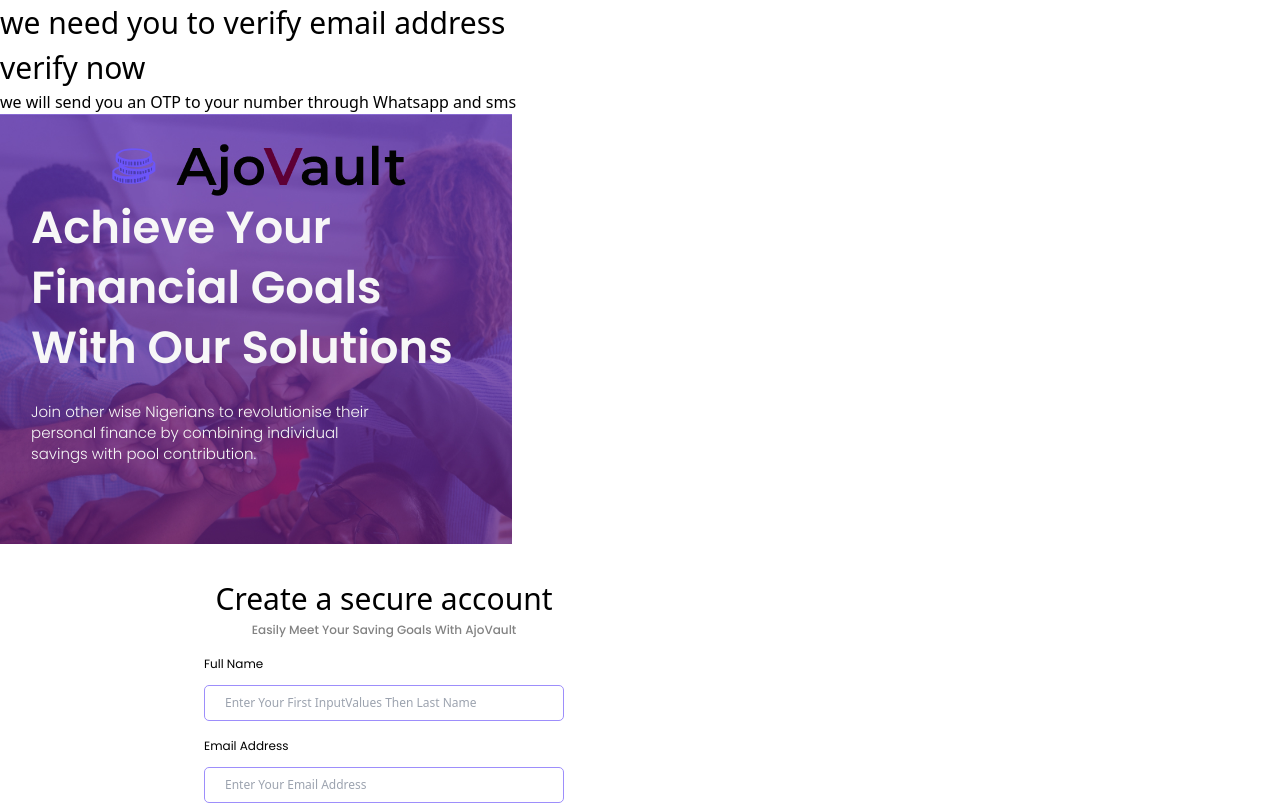
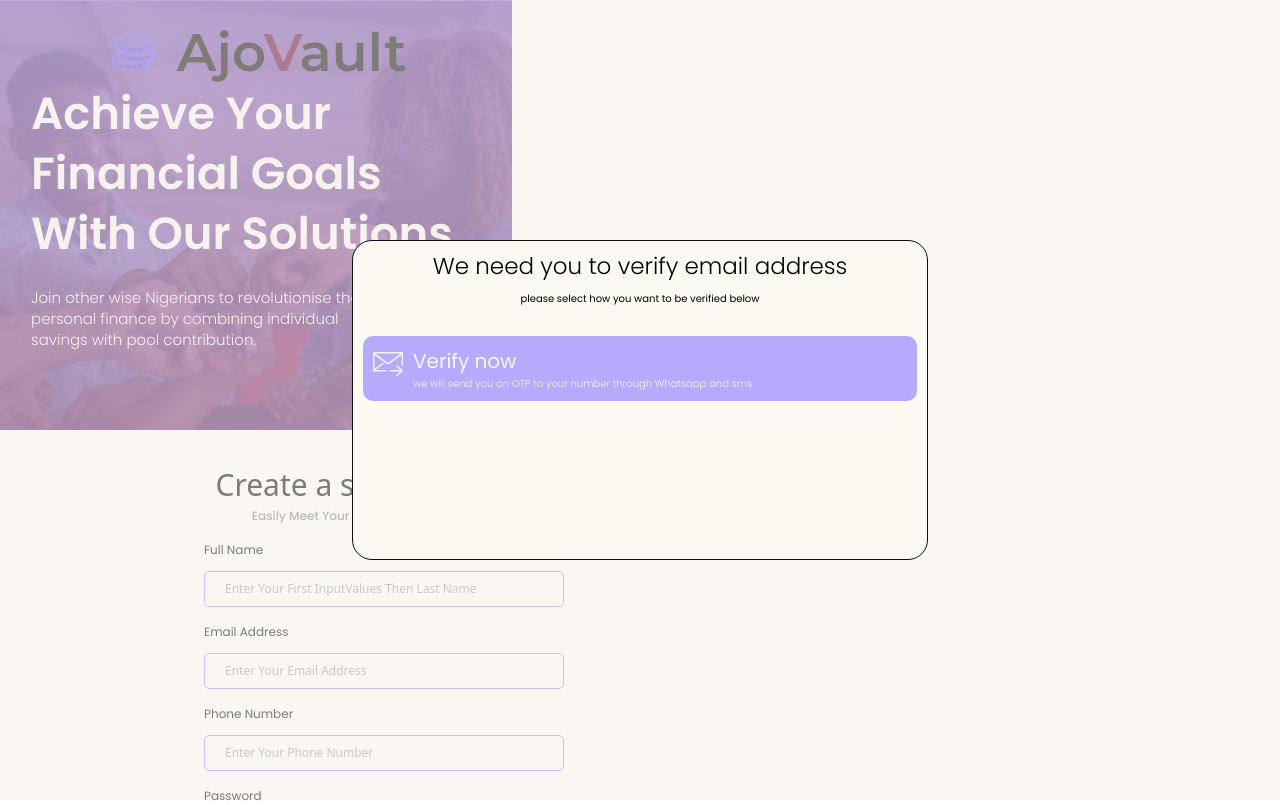
Before and after one commit to AJOVAULT-org/ajoVault-frontend, a React (Vite) app: page /signup in a window 1280 px wide. Shown: the top 805 px of the page. Built offline with nearby package versions, Linux system fonts and the light colour scheme.

Commit message:
update: css for the model

```diff
--- a/src/App.css
+++ b/src/App.css
@@ -154,3 +154,68 @@
   color: var(--primary-color);
   font-family: var(--main-font);
 }
+/* models */
+.Main-overlay
+{
+  background: #f5eee683 ;
+  height: 100vh;
+  width: 100vw;
+  font-family: var(--main-font);
+  position: absolute;
+  z-index: 10;
+  display: flex;
+  justify-content: center;
+  align-items: center;
+}
+.onBoarding
+{
+  position: relative;
+  z-index: 2;
+}
+.verification-model
+{
+  padding: 10px;
+  background: #FBF9F1;
+  /* background: #ADC4CE; */
+  height: 40vh;
+  width: 45vw;
+  border-radius: 20px;
+  border: 1px solid #0e0e0e;
+}
+.model-paragraph p{
+  font-size: 23px;
+  line-height: 30px;
+  text-align: center;
+  font-weight: 300;
+}
+.header
+{
+  display: flex;
+  align-items: center;
+  gap: 10px;
+}
+.model-paragraph-small p
+{
+  font-size: 10px;
+  text-align: center;
+  margin-top: 10px;
+  margin-bottom: 30px;
+}
+.email-box
+{
+  background: var(--fade-color1);
+  padding: 10px;
+  border-radius: 10px;
+  color: #f7f7f7;
+}
+.small-header h1
+{
+  font-size: 20px;
+}
+.veri-paragraph p
+{
+  font-size: 10px;
+  /* text-align: center; */
+  font-weight: 300;
+  margin-left: 40px;
+}
--- /dev/null
+++ b/src/components/headers/smallHeader.jsx
@@ -0,0 +1,11 @@
+import React from 'react'
+
+function SmallHeader(prop) {
+  return (
+    <div className={prop.class}>
+        <h1>{prop.headertext}</h1>
+    </div>
+  )
+}
+
+export default SmallHeader;
--- a/src/components/models/verification.jsx
+++ b/src/components/models/verification.jsx
@@ -1,7 +1,7 @@
 import React from 'react';
 import Paragraph from '../paragraphs';
 import Mainheader from '../headers/Main-header';
-
+import SmallHeader from '../headers/smallHeader';
 function Verification() {
   return (
     <div className='Main-overlay'>
@@ -10,12 +10,19 @@
             <div></div>
         </div>
         <div className="verification-model">
-            <Mainheader headertext= " we need you to verify email address" />
+            <Paragraph ParagraphText= " We need you to verify email address" class="model-paragraph"/>
+            <Paragraph ParagraphText="please select how you want to be verified below" class="model-paragraph-small" />
             <div className="email-box">
                 <div className="header">
-                    <Mainheader headertext="verify now" />
+                <svg width="30px" height="30px" viewBox="0 0 20 20" version="1.1" xmlns="http://www.w3.org/2000/svg">
+                <g id="layer1">
+                    <path d="M 0 4 L 0 17 L 9 17 L 9 16 L 1.6621094 16 L 7.296875 11.753906 L 7.2988281 11.751953 L 6.46875 11.126953 L 6.4667969 11.128906 L 1 15.246094 L 1 5.9335938 L 9.0488281 12 L 10.951172 12 L 19 5.9335938 L 19 12.671875 L 20 13.671875 L 20 4 L 0 4 z M 1.6621094 5 L 18.337891 5 L 10.376953 11 L 9.6230469 11 L 1.6621094 5 z M 15 13 L 18 16 L 11 16 L 11 17 L 18 17 L 15 20 L 16.5 20 L 20 16.5 L 16.5 13 L 15 13 z " style={{ fill: "#F1F0E8", fillOpacity: 1, stroke: "none", strokeWidth: "0px" }}/>
+                </g>
+                </svg>
+
+                    <SmallHeader headertext="Verify now"  class="small-header"/>
                 </div>
-                <Paragraph ParagraphText="we will send you an OTP to your number through Whatsapp and sms"  class="" />
+                <Paragraph ParagraphText="we will send you an OTP to your number through Whatsapp and sms"  class="veri-paragraph" />
             </div>
         </div>
     </div>
```
Also changed, not shown: public/assets/icons/email-letter-mail-message-out-communication-svgrepo-com.svg (added).
